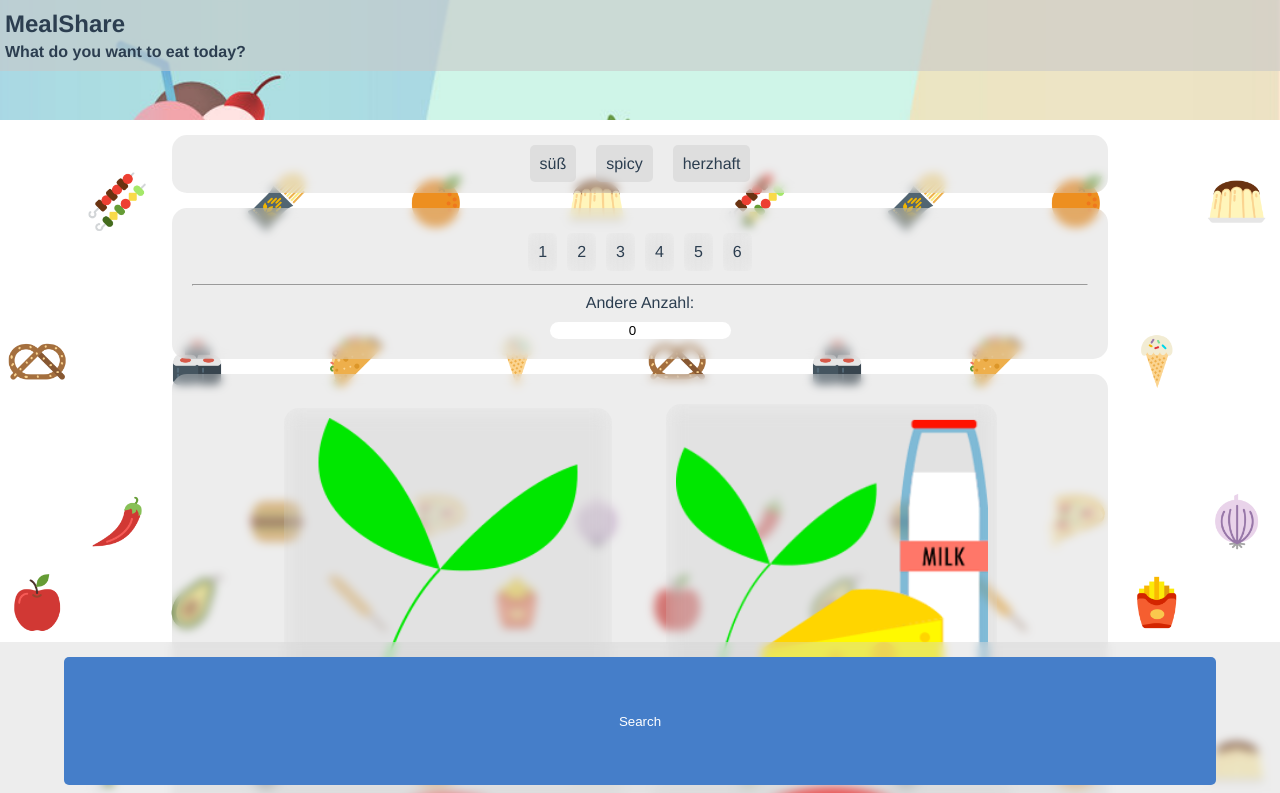
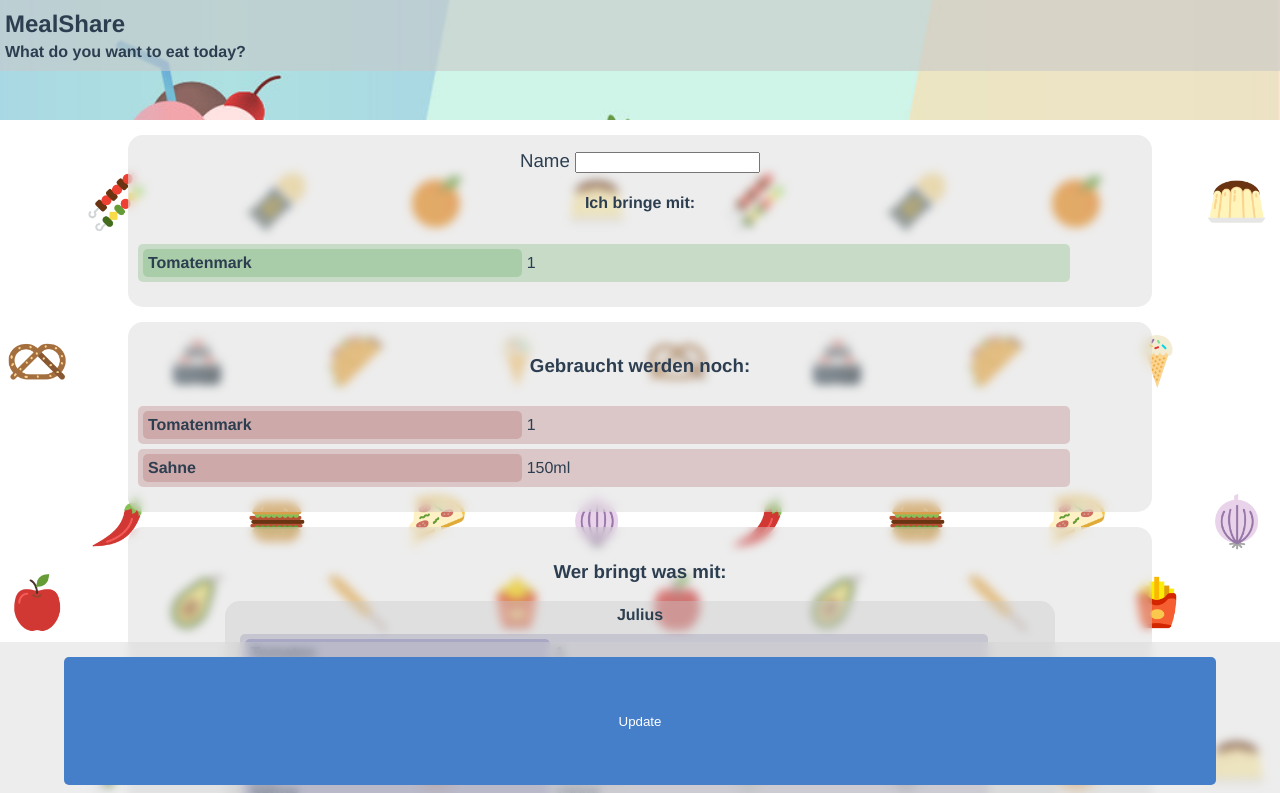
Before and after one commit to radiales/pbo, a Vue app: page /#/share in a window 1280 px wide. Before the commit this address led to /#/. Shown: the top 793 px of the page. Built offline with nearby package versions, Linux system fonts and the light colour scheme.

Commit message:
Added input validation

```diff
--- a/src/views/Share.vue
+++ b/src/views/Share.vue
@@ -1,9 +1,11 @@
 <template>
     <div class="Last">
         <div class="backgroundBlur">
-           <label>Name </label>
-           <input required minlength="5" type="text" />
-           <h4>Ich bringe mit:</h4>
+            <form id="nameForm">
+                <label>Name </label>
+                <input required type="text" />
+            </form>
+            <h4>Ich bringe mit:</h4>
                <transition-group mode="out-in" name="fade" tag="ul" class="partUl">
                 <li class="ingridientsNeeded ingLi ingGreen"
                     v-for="(ing, id) in ingredientsToBring"
@@ -44,9 +46,9 @@
             </div>
         </div>
         <div>
-            <form class="form searchForm">
-                <input @click="update" type="button" value="Update"/>
-            </form>
+            <div class="form searchForm">
+                <input @click="update" type="submit" value="Update" form="nameForm"/>
+            </div>
         </div>
     </div>
 </template>
```
